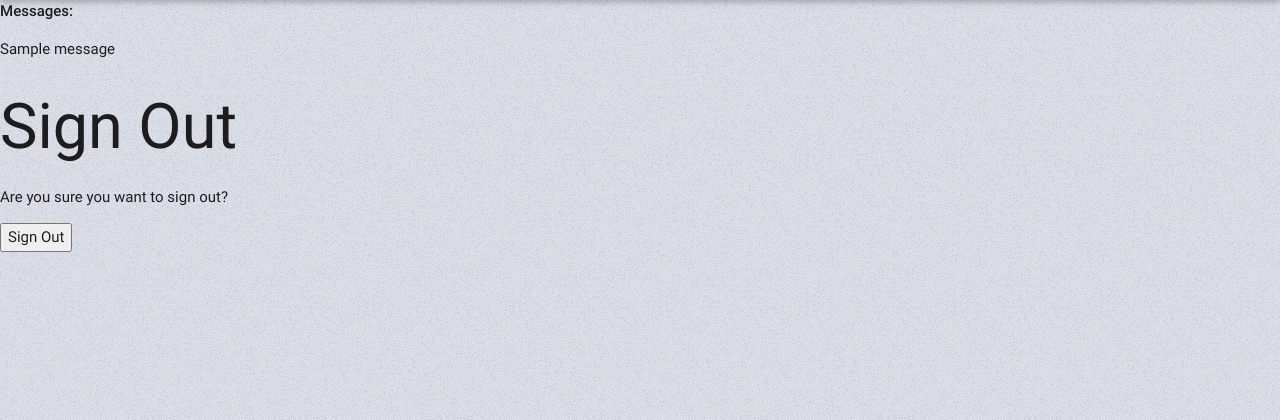
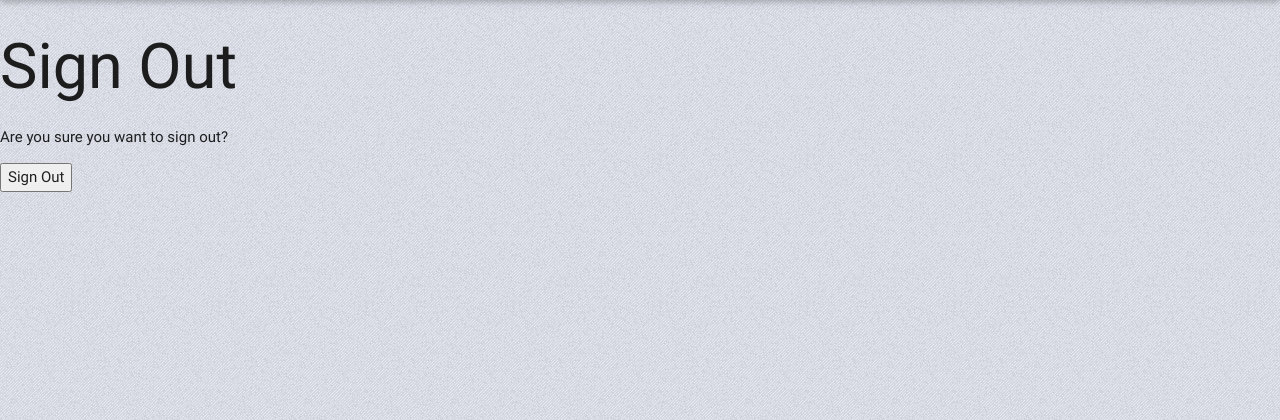
Before and after one commit to DESHRAJ/Workspaces, a Django app: template allauth/templates/account/logout.html in a window 1280 px wide. Shown: the part 64-484 px from the top of the page. Run offline with Django 3.2, Linux system fonts and the light colour scheme; the template is opened without the code that fills it: most values are stand-ins (such as "Sample title", 1, 10 or a date in 2020); one stand-in notice (Sample message) is shown; parts of the project's set-up code (start-up, migrations or seed data) failed here and were passed over.

Commit message:
Messages removed from base template

```diff
--- a/allauth/templates/base.html
+++ b/allauth/templates/base.html
@@ -95,16 +95,6 @@
 </header>
 <script src="/static/materialize/js/init.js"></script>
  {% block body %}
-    {% if messages %}
-    <div>
-      <strong>Messages:</strong>
-      <ul>
-  {% for message in messages %}
-  <li>{{message}}</li>
-  {% endfor %}
-      </ul>
-    </div>
-    {% endif %}
     {% block content %}
     {% endblock %}
     {% endblock %}
```
